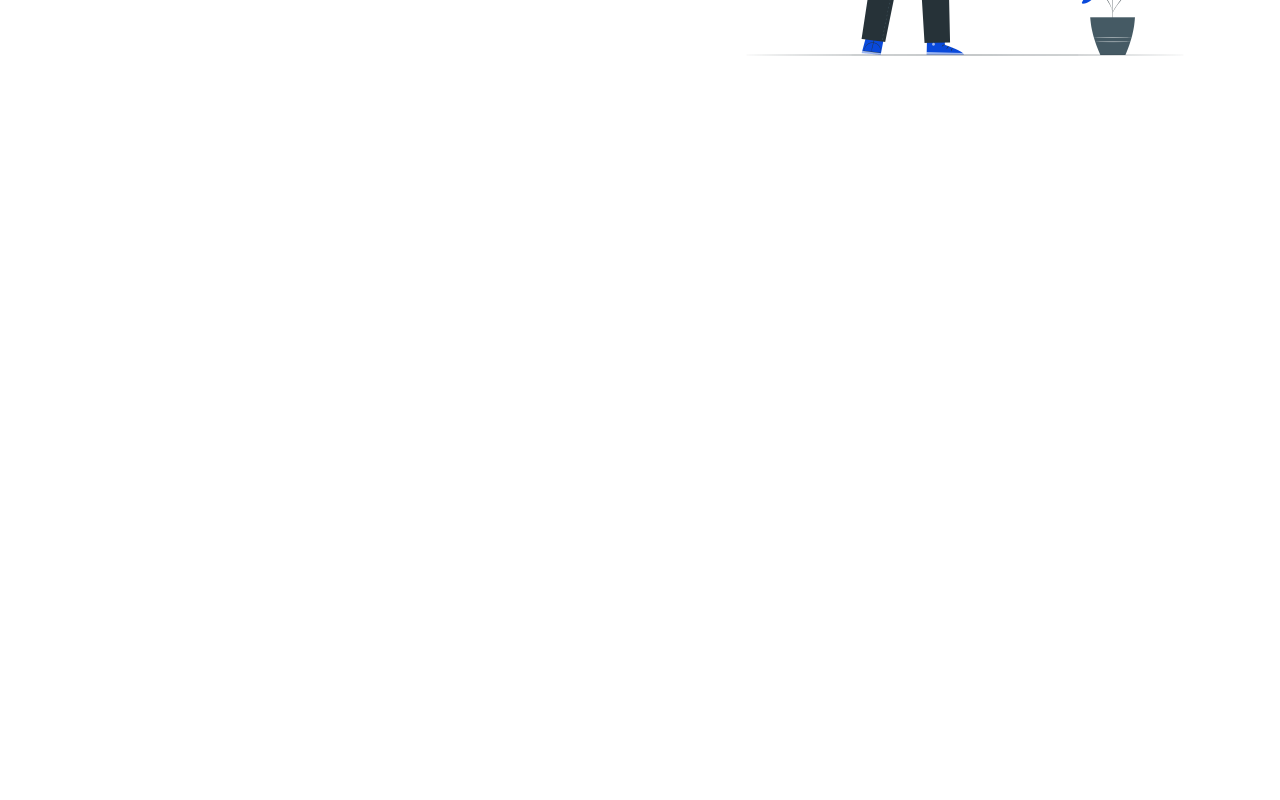
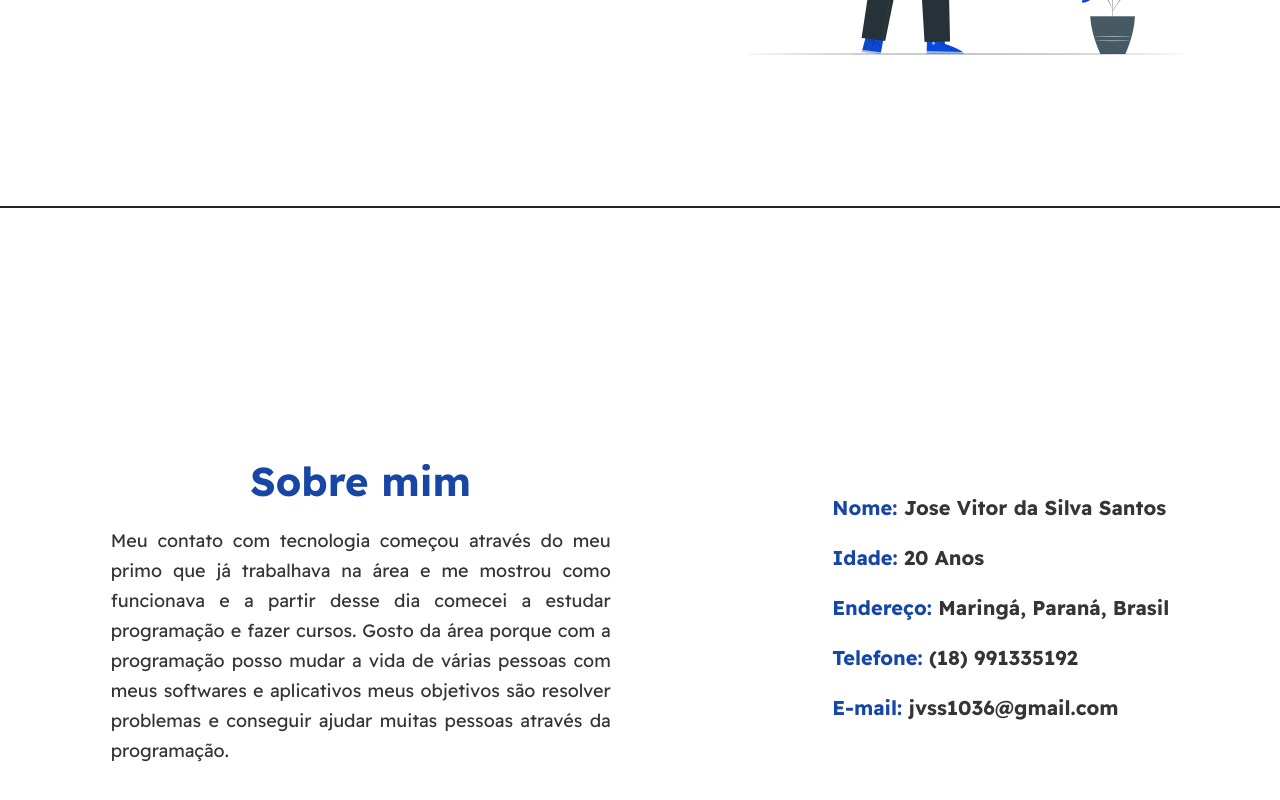
Before and after one commit to josevitor676/portfolio_typescript, a React (Create React App) app: page / in a window 1280 px wide. Shown: the part 592-1392 px from the top of the page. Before the commit the page ends 800 px from the top, so only its background shows below. Built offline with nearby package versions, Linux system fonts and the light colour scheme.

Commit message:
feature: Page About Me Made

```diff
--- a/src/App.tsx
+++ b/src/App.tsx
@@ -1,10 +1,12 @@
 import React from 'react';
 import { Main } from './Components/Main';
+import { SobreMim } from './Components/SobreMim';
 
 function App() {
   return (
     <>
     <Main/>
+    <SobreMim/>
     </>
   );
 }
--- a/src/Components/Apresentation/index.jsx
+++ b/src/Components/Apresentation/index.jsx
@@ -40,10 +40,10 @@ export const Apresentation = () => {
                 onInit={(typewriter) => {
                     typewriter
                     .start()
-                    .typeString("Desenvolvedor Front-end")
+                    .typeString("Desenvolvedor Front-end Junior")
                     .pauseFor(2000)
                     .deleteAll()
-                    .typeString("Desenvolvedor Web")
+                    .typeString("Desenvolvedor Web Junior")
                     .pauseFor(2000)
                     .deleteAll()
                     .start()
--- a/src/Components/Main/index.jsx
+++ b/src/Components/Main/index.jsx
@@ -6,7 +6,7 @@ import Developer from "../../Assets/developer.png"
 
 export const Main = () => {
     return (
-        <Flex flexDirection='column' h="100vh" _dark={{background: "#0c0c0d"}}>
+        <Flex flexDirection='column' h="100vh" _dark={{background: "#0c0c0d", borderBottom: "2px solid #7f7f7f"}} borderBottom="2px solid #212529">
           <Header/>
           <Flex
           h="100vh"
--- a/src/Components/Menu/index.tsx
+++ b/src/Components/Menu/index.tsx
@@ -36,7 +36,7 @@ export const MenuOptions = () => {
           opacity: "0.8",
         }}
         >
-          Projetos
+          Tecnologias
         </MenuItem>
         <MenuItem
         fontWeight="bold"
@@ -47,7 +47,7 @@ export const MenuOptions = () => {
           opacity: "0.8",
         }}
         >
-          Resumo
+          Projetos
         </MenuItem>
         <MenuItem
         fontWeight="bold"
--- /dev/null
+++ b/src/Components/SobreMim/index.jsx
@@ -0,0 +1,55 @@
+import { Box, Flex, List, ListItem, Text } from "@chakra-ui/react"
+export const SobreMim = () => {
+    return (
+        <Flex
+        flexDirection={["column","column","row"]}
+        justifyContent="space-around"
+        alignItems="center"
+        h="100vh"
+        background="#fff"
+        _dark={{background: "#0c0c0d"}}
+        >
+            <Box>
+                <Text
+                as="h2"
+                textAlign="center"
+                mb="15px"
+                color="#1747A6"
+                fontSize={["25px","30px","40px"]}
+                fontWeight="bold"
+                >
+                    Sobre mim
+                </Text>
+                <Text
+                w={["300px", "350px","350px","500px"]}
+                fontSize={["14px","16px","18px","18px"]}
+                textAlign="justify"
+                lineHeight={["22px","25px","27px","30px"]}
+                color="#353535"
+                _dark={{color: "#ffffff"}}
+                >
+                    Meu contato com tecnologia começou através do meu primo que já trabalhava na área e me mostrou como funcionava e a partir desse dia comecei a estudar programação e fazer cursos. Gosto da área porque com a programação posso mudar a vida de várias pessoas com meus softwares e aplicativos meus objetivos são resolver problemas e conseguir ajudar muitas pessoas através da programação.
+                </Text>
+            </Box>
+            <Box>
+                <List spacing={5}>
+                    <ListItem fontSize={["15px","16px","18px","20px"]} fontWeight="bold" color="#353535" _dark={{color: "#ffffff"}}>
+                        <Text><Text as="span" color="#1747A6">Nome:</Text> Jose Vitor da Silva Santos</Text>
+                    </ListItem>
+                    <ListItem fontSize={["15px","16px","18px","20px"]} fontWeight="bold" color="#353535" _dark={{color: "#ffffff"}}>
+                        <Text><Text as="span" color="#1747A6">Idade:</Text> 20 Anos</Text>
+                    </ListItem>
+                    <ListItem fontSize={["15px","16px","18px","20px"]} fontWeight="bold" color="#353535" _dark={{color: "#ffffff"}}>
+                        <Text><Text as="span" color="#1747A6">Endereço:</Text> Maringá, Paraná, Brasil</Text>
+                    </ListItem>
+                    <ListItem fontSize={["15px","16px","18px","20px"]} fontWeight="bold" color="#353535" _dark={{color: "#ffffff"}}>
+                        <Text><Text as="span" color="#1747A6">Telefone:</Text> (18) 991335192</Text>
+                    </ListItem>
+                    <ListItem fontSize={["15px","16px","18px","20px"]} fontWeight="bold" color="#353535" _dark={{color: "#ffffff"}}>
+                        <Text><Text as="span" color="#1747A6">E-mail:</Text> jvss1036@gmail.com</Text>
+                    </ListItem>
+                </List>
+            </Box>
+        </Flex>
+    )
+}
--- /dev/null
+++ b/src/Components/Tecnologias/index.jsx
@@ -0,0 +1,5 @@
+export const Tecnlogias = () => {
+    return (
+
+    )
+}
```
